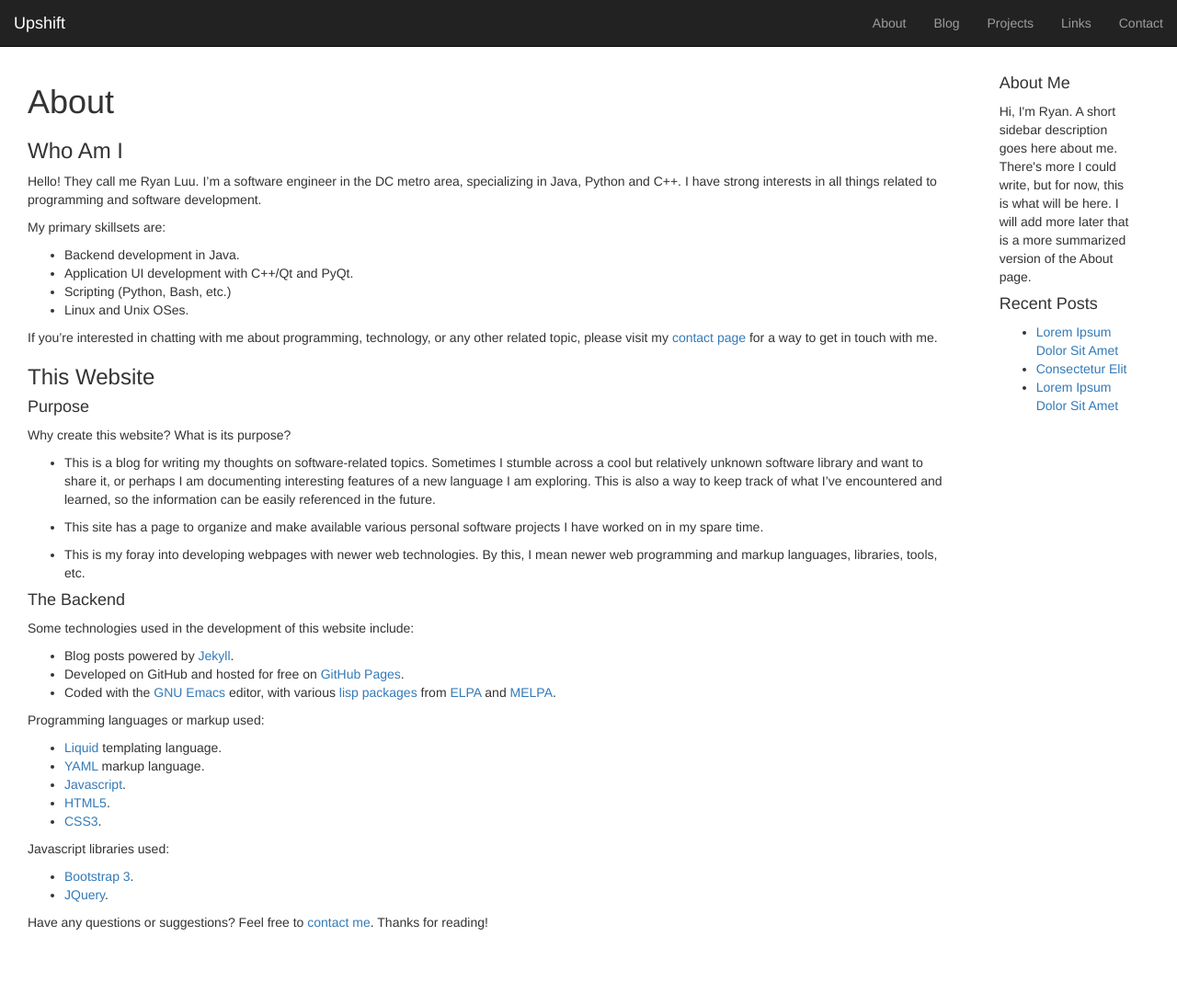
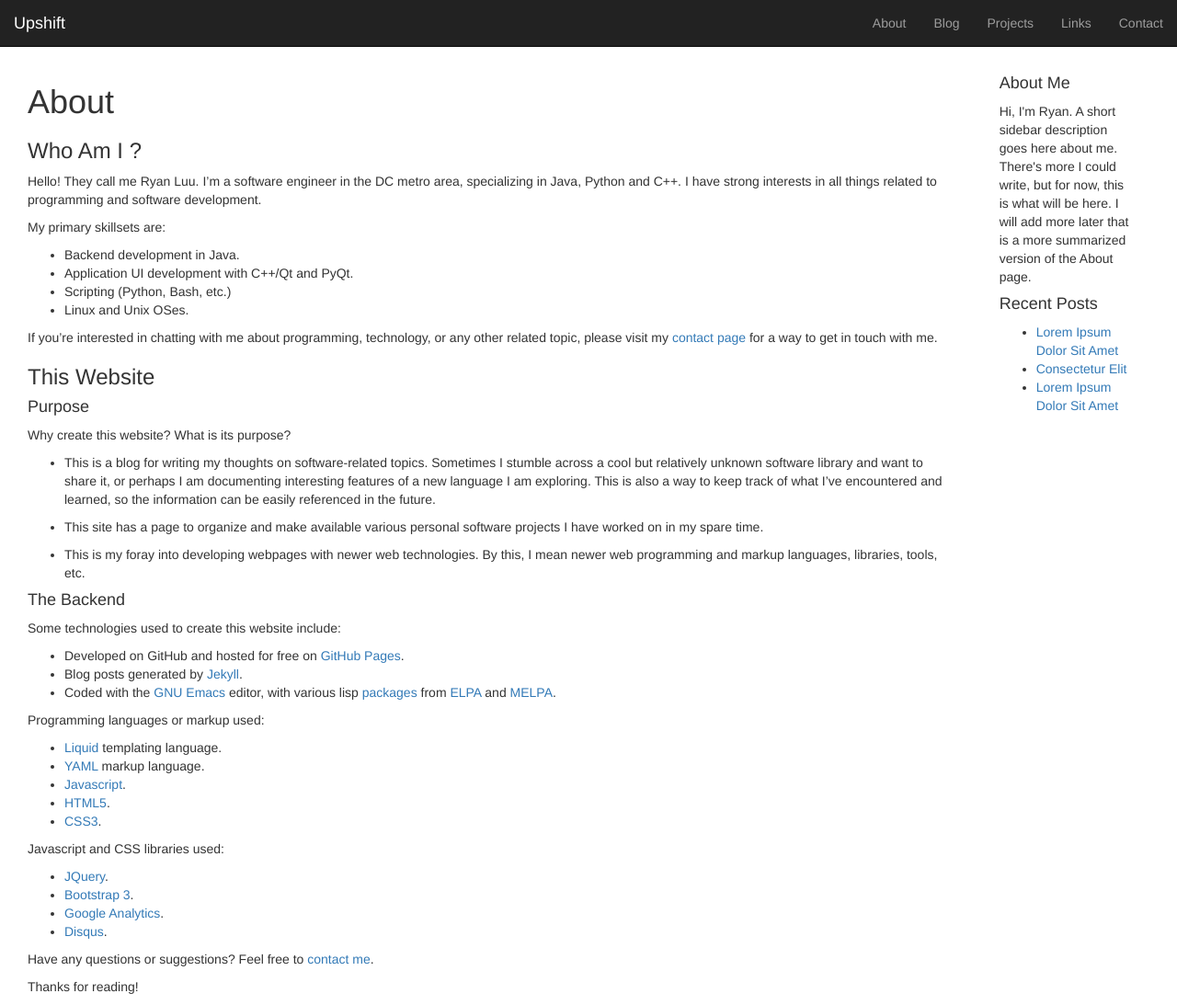
Before and after one commit to rluu/rluu.github.io, a Jekyll site: the page built from about.md, in a window 1280 px wide. Shown: the whole page at 92% size. Built offline with Jekyll 4.4.1, drawn with Linux system fonts in a browser that asks for light colours; nearby versions of some CDN libraries; before the commit the page ends 1023 px from its top, so only the background shows below that.

Commit message:
Added more to the about page.

```diff
--- a/_includes/footer.html
+++ b/_includes/footer.html
@@ -1,3 +1,4 @@
+
 
     <!-- HTML5 shim, for IE6-8 support of HTML5 elements -->
     <!--[if lt IE 9]>
--- a/about.md
+++ b/about.md
@@ -4,7 +4,7 @@ title: About
 ---
 
 
-### Who Am I
+### Who Am I ?
 
 Hello!  They call me Ryan Luu.  I'm a software engineer in the DC metro area, specializing in Java, Python and C++.  I have strong interests in all things related to programming and software development.
 
@@ -34,11 +34,11 @@ Why create this website?  What is its purpose?
 
 #### The Backend
 
-Some technologies used in the development of this website include:
+Some technologies used to create this website include:
 
-* Blog posts powered by [Jekyll](http://jekyllrb.com).
-* Developed on GitHub and hosted for free on [GitHub Pages](https://pages.github.com).
-* Coded with the [GNU Emacs](http://www.gnu.org/software/emacs/) editor, with various [lisp packages](https://www.gnu.org/software/emacs/manual/html_node/emacs/Packages.html) from [ELPA](https://elpa.gnu.org/) and [MELPA](http://melpa.org/).
+- Developed on GitHub and hosted for free on [GitHub Pages](https://pages.github.com).
+- Blog posts generated by [Jekyll](http://jekyllrb.com).
+- Coded with the [GNU Emacs](http://www.gnu.org/software/emacs/) editor, with various lisp [packages](https://www.gnu.org/software/emacs/manual/html_node/emacs/Packages.html) from [ELPA](https://elpa.gnu.org/) and [MELPA](http://melpa.org/).
 
 Programming languages or markup used:
 
@@ -48,9 +48,13 @@ Programming languages or markup used:
 - [HTML5](http://www.w3schools.com/html/html5_intro.asp).
 - [CSS3](http://www.w3schools.com/css/css3_intro.asp).
 
-Javascript libraries used:
+Javascript and CSS libraries used:
 
+- [JQuery](http://jquery.com/).
 - [Bootstrap 3](http://getbootstrap.com/).
-- [JQuery](http://jquery.com/).
+- [Google Analytics](http://www.google.com/analytics/).
+- [Disqus](https://disqus.com/).
 
-Have any questions or suggestions?  Feel free to [contact me]({{ site.baseurl }}/contact/).  Thanks for reading!
+Have any questions or suggestions?  Feel free to [contact me]({{ site.baseurl }}/contact/).
+
+Thanks for reading!
```
Also changed, not shown: _layouts/post.html (+5 -5 lines).
